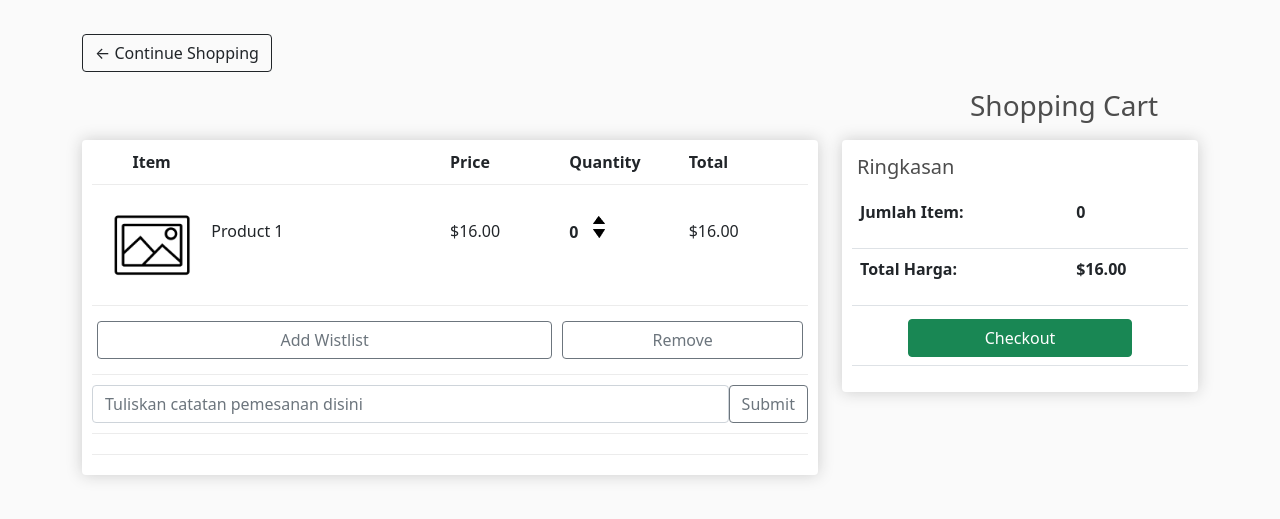
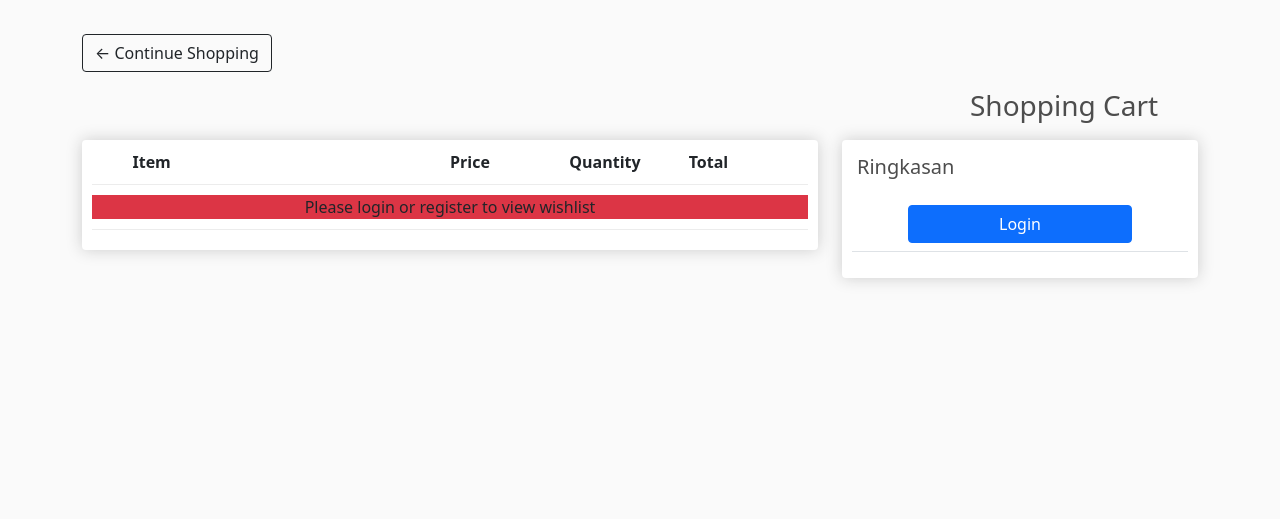
Before and after one commit to Krentt/Kuliah-PBP-TugasAkhir-Web, a Django app: page /shopping-cart-page/ in a window 1280 px wide. Shown: the part 72-591 px from the top of the page. Run offline with Django 3.2, Linux system fonts and the light colour scheme; lists and menus that the app fills with data are empty; some libraries are stand-ins or nearby versions.

Commit message:
Update html

```diff
--- a/shopping_cart_page/templates/shopping_cart_page.html
+++ b/shopping_cart_page/templates/shopping_cart_page.html
@@ -3,12 +3,11 @@
 <html>
     <head>
 		<meta name="viewport" content="width=device-width, initial-scale=1, maximum-scale=1, minimum-scale=1" />
-        <title>Home Page</title>
+        <title>Shopping Cart Page</title>
         <script src="https://ajax.googleapis.com/ajax/libs/jquery/3.6.0/jquery.min.js"></script>
         <script src="https://maxcdn.bootstrapcdn.com/bootstrap/4.5.2/js/bootstrap.min.js"></script>
         <link href="https://cdn.jsdelivr.net/npm/bootstrap@5.1.3/dist/css/bootstrap.min.css" rel="stylesheet" integrity="sha384-1BmE4kWBq78iYhFldvKuhfTAU6auU8tT94WrHftjDbrCEXSU1oBoqyl2QvZ6jIW3" crossorigin="anonymous">
         <script src="https://cdn.jsdelivr.net/npm/bootstrap@5.0.2/dist/js/bootstrap.bundle.min.js" integrity="sha384-MrcW6ZMFYlzcLA8Nl+NtUVF0sA7MsXsP1UyJoMp4YLEuNSfAP+JcXn/tWtIaxVXM" crossorigin="anonymous"></script>
-
 		<link rel="stylesheet" type="text/css" href="{% static 'css/shopping_cart_page.css' %}">
 		{% include "home_page/home_navbar.html" %}
     </head>
@@ -36,24 +35,38 @@
 							<div style="flex:1"><strong>Total</strong></div>
 						</div>
 
+						{% if user.is_authenticated %}
+						{% for item in items %}
 						<div class="cart-row">
 							<div style="flex:1"><img class="row-image rounded mx-auto d-block" src="{% static 'images/placeholder.png' %}"></div>
-							<div style="flex:2; margin-top: 1.5rem"><p style="margin: auto;">Product 1</p></div>
-							<div style="flex:1; margin-top: 1.5rem"><p>$16.00</p></div>
+							<div style="flex:2; margin-top: 1.5rem"><p style="margin: auto;">{{item.product.name}}</p></div>
+							<div style="flex:1; margin-top: 1.5rem"><p>${{item.product.price|floatformat:2}}</p></div>
 							<div style="flex:1; margin-top: 1rem">
-								<p class="quantity">0</p>
+								<p class="quantity">{{item.quantity}}</p>
 								<div class="quantity">
 									<img data-product='' data-action="add" class="chg-quantity update-cart" src="{% static 'images/arrow-up.png' %}">
 									<img data-product='' data-action="remove" class="chg-quantity update-cart" src="{% static 'images/arrow-down.png' %}">
 								</div>
 							</div>
-							<div style="flex:1 ; margin-top: 1.5rem"><p>$16.00</p></div>
+							<div style="flex:1 ; margin-top: 1.5rem"><p>${{item.get_total|floatformat:2}}</p></div>
 						</div>
 						<div class="cart-row">
-							<a style="flex:2;float:right; margin:5px;" class="btn btn-outline-secondary" href="">Add Wistlist</a>
+							<button style="flex:2;float:right; margin:5px;" class="btn btn-outline-secondary" href="">Add Wistlist</button>
 							<button data-product="" data-action="removeAll" style="flex:1;float:right; margin:5px;" class="btn btn-outline-secondary update-cart">Remove</button>
 						</div>
+						<div class="cart-row">
+						</div>
+						{% empty %}
+						<div class="cart-row">
+							<div style="flex:6" class="text-center">No Items</div>
+						</div>
+						{% endfor %}
+
 						<form class="cart-row" method="POST" action="">
+							{%csrf_token%}
+							<div class="col" style="flex:1; padding-right: 0; padding-top: 5px;">
+								<label for="id_subject">Catatan:</label>
+							</div>
 							<div class="col" style="flex:11">
 								<input type="text", class="form-control", style="flex:8", placeholder="Tuliskan catatan pemesanan disini">
 							</div>
@@ -61,8 +74,11 @@
 								<input class="submit btn btn-outline-secondary" type="submit" value="Submit"/>
 							</div>
 						</form>
+						{% else %}
 						<div class="cart-row">
+							<div style="flex:6" class="text-center bg-danger">Please login or register to view wishlist</div>
 						</div>
+						{% endif %}
 					</div>
 				</div>
 
@@ -70,21 +86,40 @@
 					<div class="box-element">
 						<h5 class="text-left" style="padding:5px;">Ringkasan</h5>
 						<table class="table">
+							{% if user.is_authenticated %}
 							<tr>
 								<th><p>Jumlah Item:</p></th>
 								<th><p><strong>0</strong></p></th>
 							</tr>
 							<tr>
 								<th><p>Total Harga:</p></th>
-								<th><p><strong>$16.00</strong></p></th>
+								<th><p><strong>$0.00</strong></p></th>
 							</tr>
+							<tr>
+								<th><label>Catatan:</label></th>
+								<th><p>Sebuah Catatan</p></th>
+							</tr>
+							{% endif %}
+
+							{% if user.is_authenticated %}
 							<tr>
 								<th colspan="3"><a class="btn btn-success checkout" href="">Checkout</a></th>
 							</tr>
+							{% else %}
+							<tr>
+								<th colspan="3"><a class="btn btn-primary checkout" href="{% url 'login' %}">Login</a></th>
+							</tr>
+							{% endif %}
 						</table>
 					</div>
 				</div>
 			</div>
     	</div>
+
+		<!-- Script -->
+		<script src="https://code.jquery.com/jquery-3.6.0.min.js" integrity="sha256-/xUj+3OJU5yExlq6GSYGSHk7tPXikynS7ogEvDej/m4=" crossorigin="anonymous"></script>
+		<script type="text/javascript" src="{% static 'js/cart.js' %}"></script>
+
     </body>
+
 </html>
```
